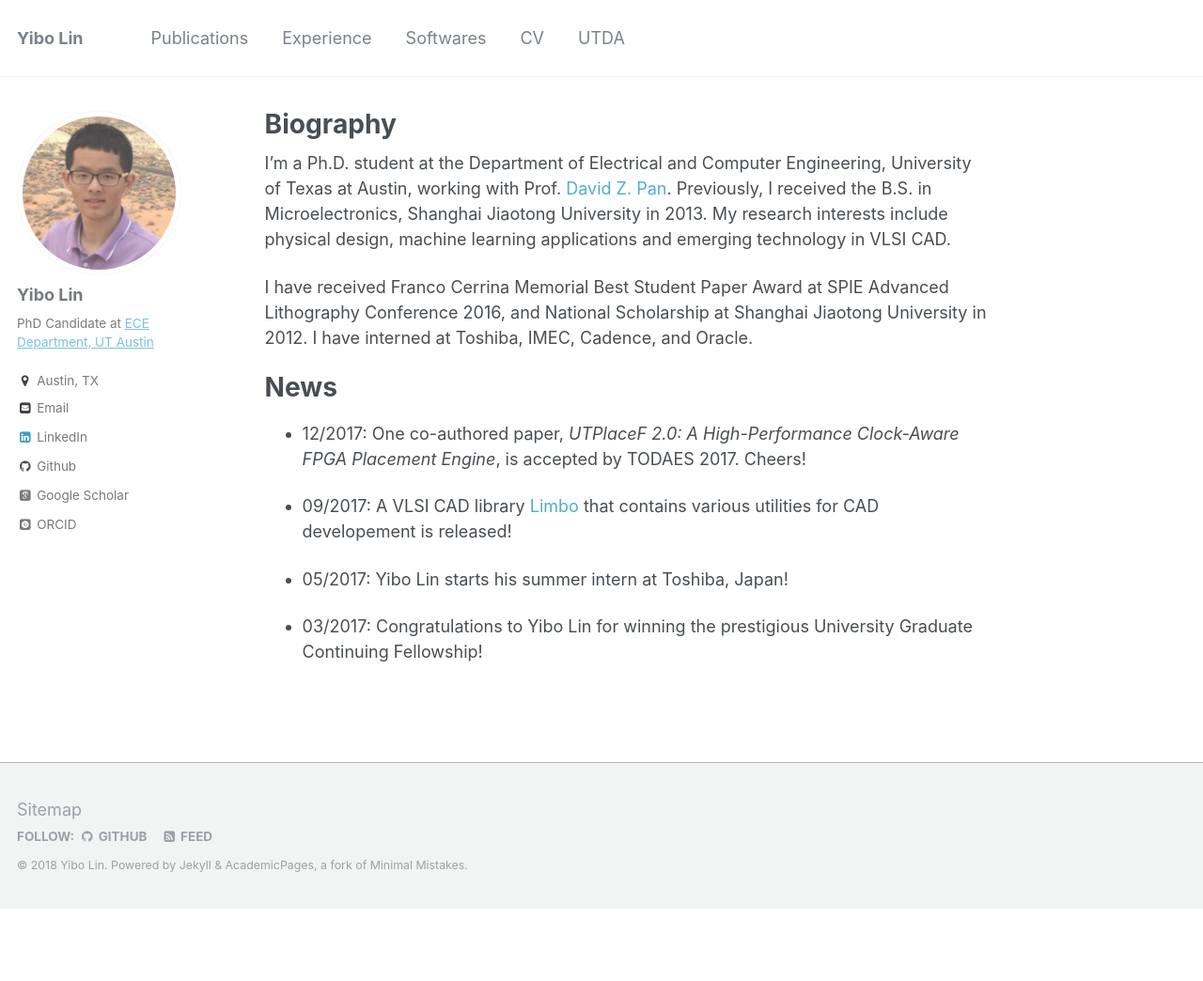
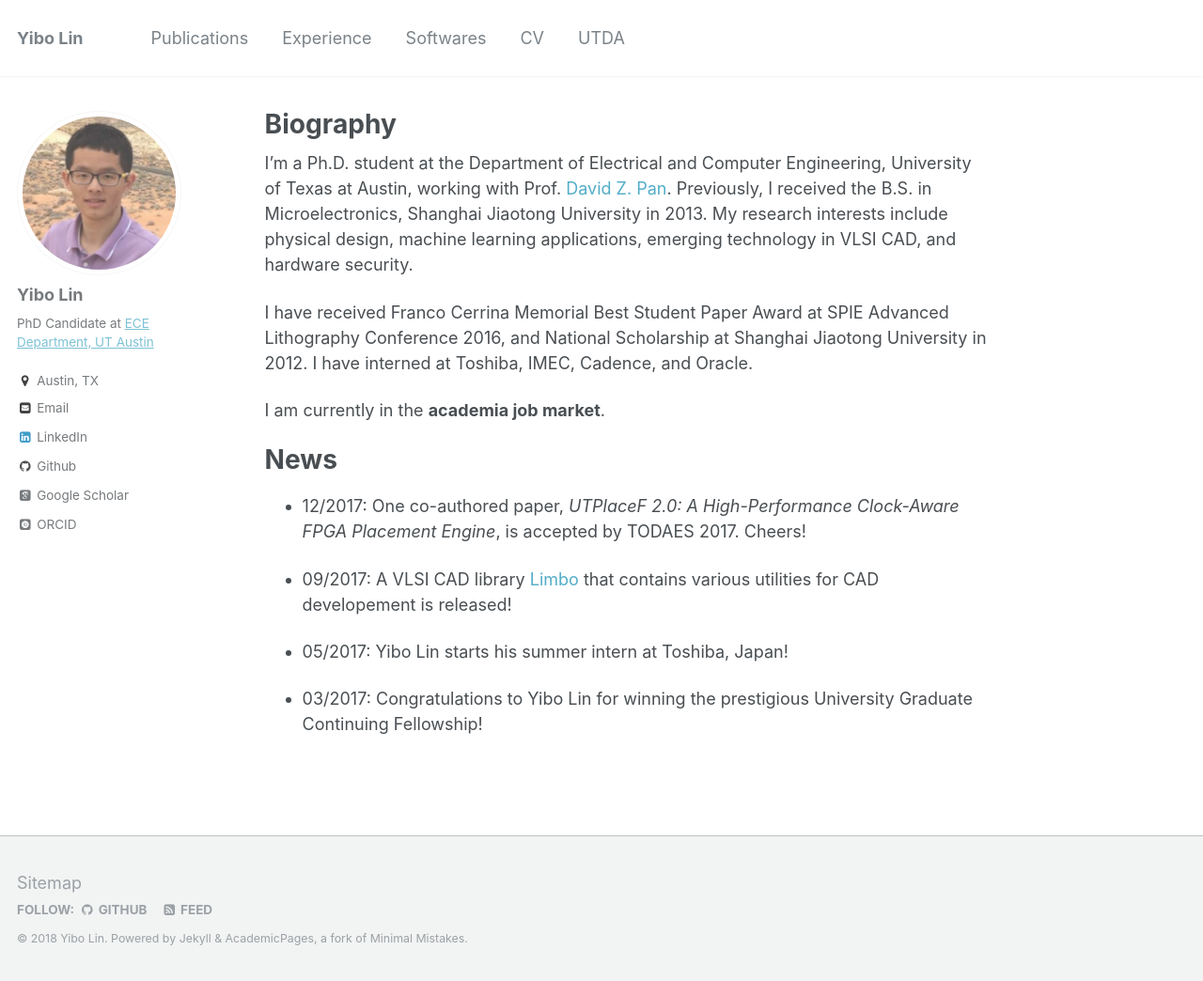
Before and after one commit to limbo018/limbo018.github.io, a Jekyll site: the page built from _pages/about.md, in a window 1280 px wide and 1044 px high. Shown: the whole window at 94% size. Built offline with Jekyll 4.4.1, drawn with Linux system fonts in a browser that asks for light colours; some web fonts are replaced.

Commit message:
update research interest

```diff
--- a/_pages/about.md
+++ b/_pages/about.md
@@ -11,11 +11,12 @@ redirect_from:
 I'm a Ph.D. student at the Department of Electrical and Computer Engineering, University of Texas at Austin,
 working with Prof. [David Z. Pan](http://www.ece.utexas.edu/~dpan/).
 Previously, I received the B.S. in Microelectronics, Shanghai Jiaotong University in 2013.
-My research interests include physical design, machine learning applications and emerging technology in VLSI CAD.
+My research interests include physical design, machine learning applications, emerging technology in VLSI CAD, and hardware security.
 
 I have received Franco Cerrina Memorial Best Student Paper Award at SPIE Advanced Lithography Conference 2016, and National Scholarship at Shanghai Jiaotong University in 2012.
 I have interned at Toshiba, IMEC, Cadence, and Oracle.
 
+I am currently in the **academia job market**.
 
 News
 ======
```
Also changed, not shown: 2 other files.
